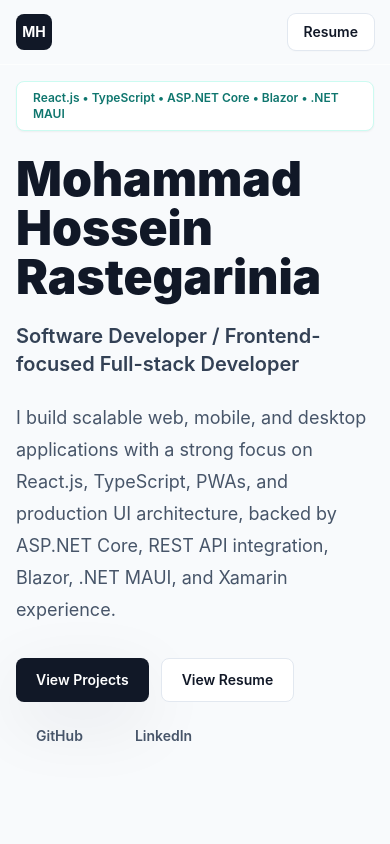
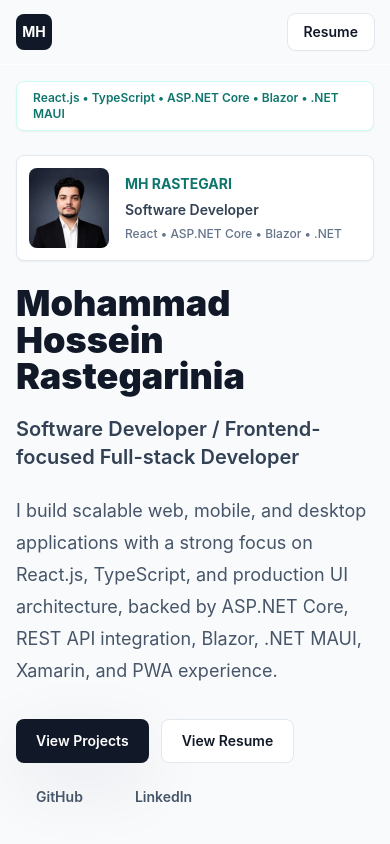
Before and after one commit to mhrastegari/mhrastegari.github.io, a React (Vite) app: page / in a window 390 px wide. Shown: the top 844 px of the page. Built offline with nearby package versions, Linux system fonts and the light colour scheme.

Commit message:
improve hero section on mobile

```diff
--- a/src/common/pages/index/HeroSection.tsx
+++ b/src/common/pages/index/HeroSection.tsx
@@ -4,6 +4,7 @@ import { profileLinks, resumeHref } from '@shared/profile';
 export function HeroSection() {
   const github = profileLinks.find((link) => link.title === 'GitHub');
   const linkedIn = profileLinks.find((link) => link.title === 'LinkedIn');
+  const portrait = '/mh-rastegari-portrait.jpg';
 
   return (
     <section id="top" className="overflow-hidden">
@@ -13,7 +14,33 @@ export function HeroSection() {
             React.js • TypeScript • ASP.NET Core • Blazor • .NET MAUI
           </div>
 
-          <h1 className="max-w-4xl text-5xl font-black leading-[1.02] text-ink md:text-7xl">
+          <div className="mb-6 flex items-center gap-4 rounded-lg border border-slate-200 bg-white p-3 shadow-sm md:hidden">
+            <img
+              src={portrait}
+              alt="MH Rastegari"
+              width="80"
+              height="80"
+              loading="eager"
+              decoding="async"
+              className="h-20 w-20 rounded-lg object-cover"
+            />
+
+            <div>
+              <div className="text-sm font-bold uppercase text-accent">
+                MH Rastegari
+              </div>
+
+              <div className="mt-1 text-sm font-semibold leading-6 text-slate-700">
+                Software Developer
+              </div>
+
+              <div className="mt-1 text-xs font-medium text-slate-500">
+                React • ASP.NET Core • Blazor • .NET
+              </div>
+            </div>
+          </div>
+
+          <h1 className="max-w-4xl text-4xl font-black leading-[1.02] text-ink sm:text-5xl md:text-7xl">
             Mohammad Hossein Rastegarinia
           </h1>
 
@@ -23,9 +50,8 @@ export function HeroSection() {
 
           <p className="mt-6 max-w-2xl text-lg leading-8 text-slate-600">
             I build scalable web, mobile, and desktop applications with a strong focus
-            on React.js, TypeScript, PWAs, and production UI architecture, backed by
-            ASP.NET Core, REST API integration, Blazor, .NET MAUI, and Xamarin
-            experience.
+            on React.js, TypeScript, and production UI architecture, backed by ASP.NET
+            Core, REST API integration, Blazor, .NET MAUI, Xamarin, and PWA experience.
           </p>
 
           <div className="mt-8 flex flex-wrap gap-3">
@@ -59,11 +85,15 @@ export function HeroSection() {
           </div>
         </div>
 
-        <div className="max-sm:hidden md:col-span-1 md:justify-self-end">
+        <div className="hidden md:col-span-1 md:block md:justify-self-end">
           <div className="overflow-hidden rounded-lg border border-white bg-white shadow-soft">
             <img
-              src="/ed46e2ca-a4c9-4889-ae32-e46cedfec2e2c.png"
+              src={portrait}
               alt="MH Rastegari"
+              width="640"
+              height="640"
+              loading="eager"
+              decoding="async"
               className="aspect-[4/5] w-full object-cover"
             />
 
```
Also changed, not shown: public/ed46e2ca-a4c9-4889-ae32-e46cedfec2e2c.png (deleted), public/mh-rastegari-portrait.jpg (added).
